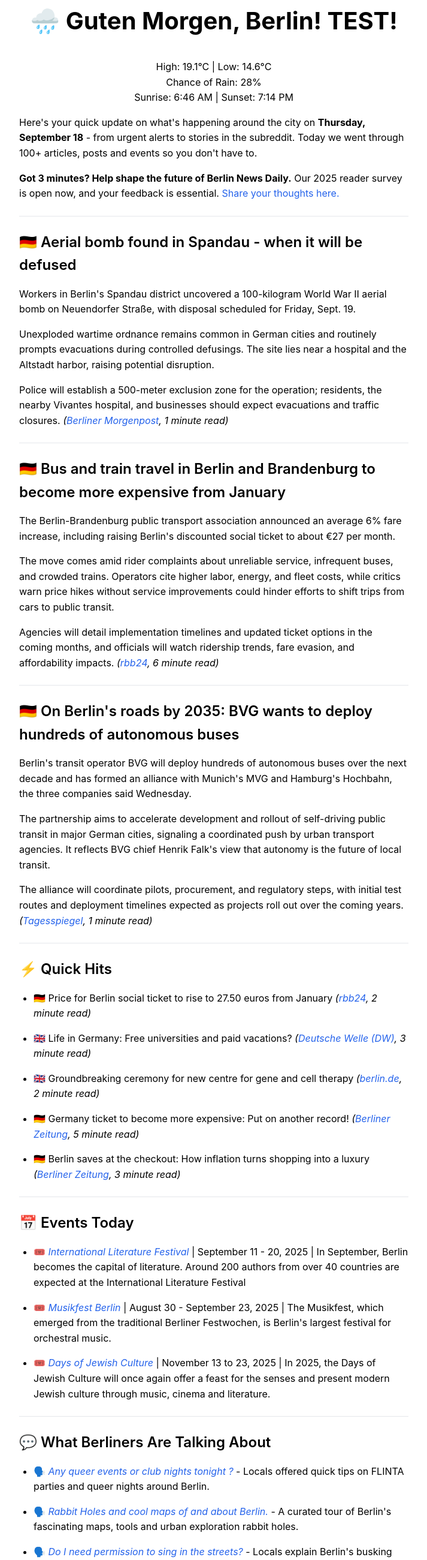
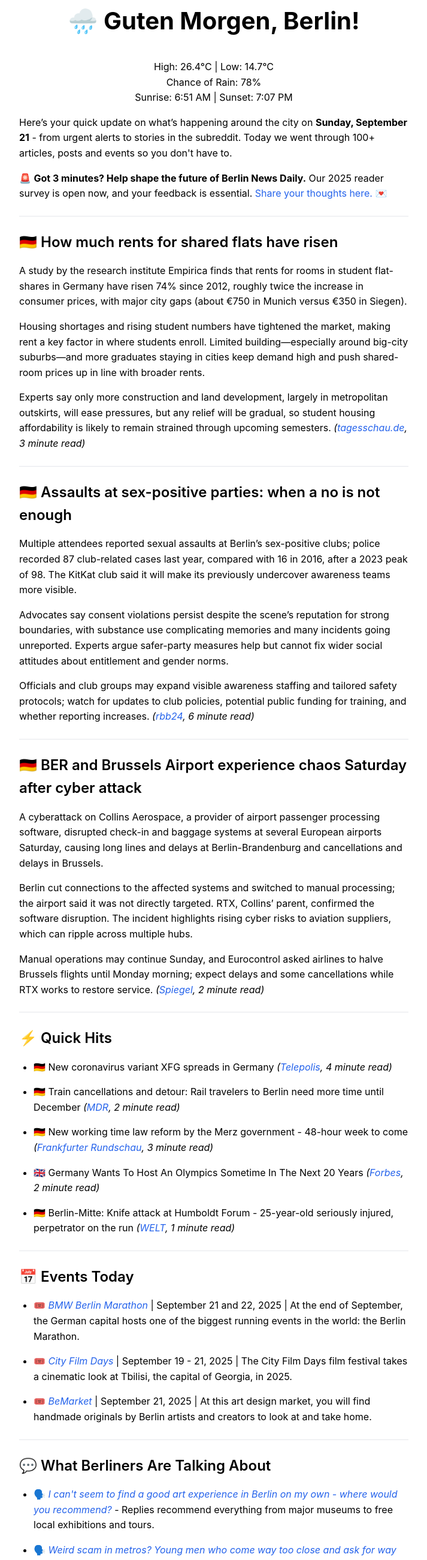
Before and after one commit to plamenpasliev/berlindaily-newsletter-archive, a plain HTML site: page archive/student-rents-surge-club-assaults-rise-airports-disrupted-by-cyberattack.html in a window 1280 px wide. Shown: the part 199-2800 px from the top of the page at 60% size, without its empty margins (283-996 px from the left). Drawn offline with Linux system fonts and the light colour scheme.

Commit message:
updated pages

```diff
--- a/archive/student-rents-surge-club-assaults-rise-airports-disrupted-by-cyberattack.html
+++ b/archive/student-rents-surge-club-assaults-rise-airports-disrupted-by-cyberattack.html
@@ -89,62 +89,82 @@
 <body>
     <div class="container">
      <div class="text-center">
-<a href="https://berlindaily.org/">
-                <img src="assets/berlin-news-daily-logo.png" alt="Berlin News Daily Logo" class="logo">
+<a href="/">
+                <img src="/berlin-news-daily-logo.png" alt="Berlin News Daily Logo" class="logo">
             </a>
-            <h1 id="🌧️-guten-morgen-berlin">🌧️ Guten Morgen, Berlin! TEST! </h1>
-            <p>High: 19.1°C | Low: 14.6°C<br>Chance of Rain: 28%<br>Sunrise: 6:46 AM | Sunset: 7:14 PM</p>
 </div>
 
-        <p>Here's your quick update on what's happening around the city on <strong>Thursday, September 18</strong> - from urgent alerts to stories in the subreddit. Today we went through 100+ articles, posts and events so you don't have to. </p>
-        <p><strong>Got 3 minutes? Help shape the future of Berlin News Daily.</strong> Our 2025 reader survey is open now, and your feedback is essential. <a href="https://form.jotform.com/252590601314348">Share your thoughts here.</a></p>
+     <div align="center">
+
+<h1 id="🌧️-guten-morgen-berlin">🌧️ Guten Morgen, Berlin!</h1>
+<p>High: 26.4°C | Low: 14.7°C<br>Chance of Rain: 78%<br>Sunrise: 6:51 AM | Sunset: 7:07 PM</p>
+</div>
+
+<p>Here’s your quick update on what’s happening around the city on <strong>Sunday, September 21</strong> - from urgent alerts to stories in the subreddit. Today we went through 100+ articles, posts and events so you don&#39;t have to. </p>
+<p>🚨 <strong>Got 3 minutes? Help shape the future of Berlin News Daily.</strong> Our 2025 reader survey is open now, and your feedback is essential. <a href="https://form.jotform.com/252590601314348">Share your thoughts here.</a> 💌</p>
 <hr>
-        <h2 id="🇩🇪-aerial-bomb-found-in-spandau---when-it-will-be-defused">🇩🇪 Aerial bomb found in Spandau - when it will be defused</h2>
-        <p>Workers in Berlin's Spandau district uncovered a 100-kilogram World War II aerial bomb on Neuendorfer Straße, with disposal scheduled for Friday, Sept. 19.</p>
-        <p>Unexploded wartime ordnance remains common in German cities and routinely prompts evacuations during controlled defusings. The site lies near a hospital and the Altstadt harbor, raising potential disruption.</p>
-        <p>Police will establish a 500-meter exclusion zone for the operation; residents, the nearby Vivantes hospital, and businesses should expect evacuations and traffic closures. <em>(<a href="https://www.morgenpost.de/bezirke/spandau/article410021032/fliegerbombe-in-spandau-gefunden-wann-sie-entschaerft-wird.html">Berliner Morgenpost</a>, 1 minute read)</em> </p>
+<h2 id="🇩🇪-how-much-rents-for-shared-flats-have-risen">🇩🇪 How much rents for shared flats have risen</h2>
+<p> A study by the research institute Empirica finds that rents for rooms in student flat-shares in Germany have risen 74% since 2012, roughly twice the increase in consumer prices, with major city gaps (about €750 in Munich versus €350 in Siegen).</p>
+<p>Housing shortages and rising student numbers have tightened the market, making rent a key factor in where students enroll. Limited building—especially around big-city suburbs—and more graduates staying in cities keep demand high and push shared-room prices up in line with broader rents.</p>
+<p>Experts say only more construction and land development, largely in metropolitan outskirts, will ease pressures, but any relief will be gradual, so student housing affordability is likely to remain strained through upcoming semesters. <em>(<a href="https://www.tagesschau.de/wirtschaft/verbraucher/wg-zimmer-teurer-als-inflation-100.html">tagesschau.de</a>, 3 minute read)</em></p>
 <hr>
-        <h2 id="🇩🇪-bus-and-train-travel-in-berlin-and-brandenburg-to-become-more-expensive-from-january">🇩🇪 Bus and train travel in Berlin and Brandenburg to become more expensive from January</h2>
-        <p>The Berlin-Brandenburg public transport association announced an average 6% fare increase, including raising Berlin's discounted social ticket to about €27 per month.</p>
-        <p>The move comes amid rider complaints about unreliable service, infrequent buses, and crowded trains. Operators cite higher labor, energy, and fleet costs, while critics warn price hikes without service improvements could hinder efforts to shift trips from cars to public transit.</p>
-        <p>Agencies will detail implementation timelines and updated ticket options in the coming months, and officials will watch ridership trends, fare evasion, and affordability impacts. <em>(<a href="https://www.rbb24.de/panorama/beitrag/2025/09/berlin-brandenburg-vbb-hoehere-preise-bus-bahn-oepnv.html">rbb24</a>, 6 minute read)</em> </p>
+<h2 id="🇩🇪-assaults-at-sex-positive-parties-when-a-no-is-not-enough">🇩🇪 Assaults at sex-positive parties: when a no is not enough</h2>
+<p> Multiple attendees reported sexual assaults at Berlin’s sex-positive clubs; police recorded 87 club-related cases last year, compared with 16 in 2016, after a 2023 peak of 98. The KitKat club said it will make its previously undercover awareness teams more visible.</p>
+<p>Advocates say consent violations persist despite the scene’s reputation for strong boundaries, with substance use complicating memories and many incidents going unreported. Experts argue safer-party measures help but cannot fix wider social attitudes about entitlement and gender norms.</p>
+<p>Officials and club groups may expand visible awareness staffing and tailored safety protocols; watch for updates to club policies, potential public funding for training, and whether reporting increases. <em>(<a href="https://www.rbb24.de/panorama/beitrag/2025/09/berlin-sexpositive-partys-clubs-uebergriffe-gewalt.html">rbb24</a>, 6 minute read)</em></p>
 <hr>
-        <h2 id="🇩🇪-on-berlins-roads-by-2035-bvg-wants-to-deploy-hundreds-of-autonomous-buses">🇩🇪 On Berlin's roads by 2035: BVG wants to deploy hundreds of autonomous buses</h2>
-        <p>Berlin's transit operator BVG will deploy hundreds of autonomous buses over the next decade and has formed an alliance with Munich's MVG and Hamburg's Hochbahn, the three companies said Wednesday.</p>
-        <p>The partnership aims to accelerate development and rollout of self-driving public transit in major German cities, signaling a coordinated push by urban transport agencies. It reflects BVG chief Henrik Falk's view that autonomy is the future of local transit.</p>
-        <p>The alliance will coordinate pilots, procurement, and regulatory steps, with initial test routes and deployment timelines expected as projects roll out over the coming years. <em>(<a href="https://www.tagesspiegel.de/berlin/bis-2035-auf-berlins-strassen-bvg-will-hunderte-autonome-busse-einsetzen-14344583.html">Tagesspiegel</a>, 1 minute read)</em> </p>
+<h2 id="🇩🇪-ber-and-brussels-airport-experience-chaos-saturday-after-cyber-attack">🇩🇪 BER and Brussels Airport experience chaos Saturday after cyber attack</h2>
+<p> A cyberattack on Collins Aerospace, a provider of airport passenger processing software, disrupted check-in and baggage systems at several European airports Saturday, causing long lines and delays at Berlin-Brandenburg and cancellations and delays in Brussels.</p>
+<p>Berlin cut connections to the affected systems and switched to manual processing; the airport said it was not directly targeted. RTX, Collins’ parent, confirmed the software disruption. The incident highlights rising cyber risks to aviation suppliers, which can ripple across multiple hubs.</p>
+<p>Manual operations may continue Sunday, and Eurocontrol asked airlines to halve Brussels flights until Monday morning; expect delays and some cancellations while RTX works to restore service. <em>(<a href="https://www.spiegel.de/netzwelt/ber-und-bruessel-airport-erleben-chaos-samstag-nach-cyberangriff-a-c3c1da38-2e13-49e5-b215-707ee64925ee">Spiegel</a>, 2 minute read)</em></p>
 <hr>
 <h2 id="⚡-quick-hits">⚡ Quick Hits</h2>
 <ul>
-            <li><p>🇩🇪 Price for Berlin social ticket to rise to 27.50 euros from January <em>(<a href="https://www.rbb24.de/politik/beitrag/2025/09/berlin-sozialticket-teurer-sozialverwaltung.html">rbb24</a>, 2 minute read)</em> </p></li>
-            <li><p>🇬🇧 Life in Germany: Free universities and paid vacations? <em>(<a href="https://www.dw.com/en/life-in-germany-free-universities-health-insurance-and-paid-vacations/a-73295857">Deutsche Welle (DW)</a>, 3 minute read)</em> </p></li>
-            <li><p>🇬🇧 Groundbreaking ceremony for new centre for gene and cell therapy <em>(<a href="https://www.berlin.de/en/news/9904981-5559700-groundbreaking-ceremony-for-new-centre-f.en.html">berlin.de</a>, 2 minute read)</em> </p></li>
-            <li><p>🇩🇪 Germany ticket to become more expensive: Put on another record! <em>(<a href="https://www.berliner-zeitung.de/mensch-metropole/deutschlandticket-soll-teurer-werden-legt-doch-mal-eine-andere-platte-auf-li.2357382">Berliner Zeitung</a>, 5 minute read)</em> </p></li>
-            <li><p>🇩🇪 Berlin saves at the checkout: How inflation turns shopping into a luxury <em>(<a href="https://www.berliner-zeitung.de/mensch-metropole/rentnerin-erika-aus-lichterfelde-li.2357137">Berliner Zeitung</a>, 3 minute read)</em></p></li>
+<li><p>🇩🇪 New coronavirus variant XFG spreads in Germany <em>(<a href="https://www.telepolis.de/features/Neue-Corona-Variante-XFG-breitet-sich-in-Deutschland-aus-10652851.html">Telepolis</a>, 4 minute read)</em></p>
+</li>
+<li><p>🇩🇪 Train cancellations and detour: Rail travelers to Berlin need more time until December <em>(<a href="https://www.mdr.de/nachrichten/sachsen-anhalt/dessau/sperrung-anhalter-bahn-berlin-umleitungen-schienenersatzverkehr-102.html">MDR</a>, 2 minute read)</em></p>
+</li>
+<li><p>🇩🇪 New working time law reform by the Merz government - 48-hour week to come <em>(<a href="https://www.fr.de/verbraucher/merz-regierung-bedeutet-12-stunden-schichten-koennten-kommen-was-die-neue-arbeitszeitgesetz-reform-der-93937944.html">Frankfurter Rundschau</a>, 3 minute read)</em></p>
+</li>
+<li><p>🇬🇧 Germany Wants To Host An Olympics Sometime In The Next 20 Years <em>(<a href="https://www.forbes.com/sites/blythelawrence/2025/09/20/germany-wants-to-host-an-olympics-sometime-in-the-next-20-years/">Forbes</a>, 2 minute read)</em></p>
+</li>
+<li><p>🇩🇪 Berlin-Mitte: Knife attack at Humboldt Forum - 25-year-old seriously injured, perpetrator on the run <em>(<a href="https://www.welt.de/vermischtes/article68ce8c013e2cff253ce4b28b/berlin-mitte-messerangriff-am-humboldt-forum-25-jaehriger-schwer-verletzt-taeter-fluechtig.html">WELT</a>, 1 minute read)</em></p>
+</li>
 </ul>
 <hr>
 <h2 id="📅-events-today">📅 Events Today</h2>
 <ul>
-            <li><p>🎟️ <a href="https://www.berlin.de/en/events/2844462-2842498-international-literature-festival-berlin.en.html"><em>International Literature Festival</em></a> | September 11 - 20, 2025 | In September, Berlin becomes the capital of literature. Around 200 authors from over 40 countries are expected at the International Literature Festival&nbsp;</p></li>
-            <li><p>🎟️ <a href="https://www.berlin.de/en/events/2097261-2842498-musikfest-berlin-music-festival-berlin.en.html"><em>Musikfest Berlin</em></a> | August 30 - September 23, 2025 | The Musikfest, which emerged from the traditional Berliner Festwochen, is Berlin's largest festival for orchestral music.&nbsp;</p></li>
-            <li><p>🎟️ <a href="https://www.berlin.de/en/events/2097190-2842498-days-of-jewish-culture.en.html"><em>Days of Jewish Culture</em></a> | November 13 to 23, 2025 | In 2025, the Days of Jewish Culture will once again offer a feast for the senses and present modern Jewish culture through music, cinema and literature.&nbsp;</p></li>
+<li><p>🎟️ <a href="https://www.berlin.de/en/events/62716-2842498-berlin-marathon.en.html"><em>BMW Berlin Marathon</em></a> | September 21 and 22, 2025 | At the end of September, the German capital hosts one of the biggest running events in the world: the Berlin Marathon.&nbsp;</p>
+</li>
+<li><p>🎟️ <a href="https://www.berlin.de/en/events/film-festivals/9760600-7812887-city-film-days.en.html"><em>City Film Days</em></a> | September 19 - 21, 2025 | The City Film Days film festival takes a cinematic look at Tbilisi, the capital of Georgia, in 2025.&nbsp;</p>
+</li>
+<li><p>🎟️ <a href="https://www.berlin.de/en/shopping/markets/design-markets/7355036-7981482-bemarket.en.html"><em>BeMarket</em></a> | September 21, 2025 | At this art design market, you will find handmade originals by Berlin artists and creators to look at and take home.&nbsp;</p>
+</li>
 </ul>
 <hr>
 <h2 id="💬-what-berliners-are-talking-about">💬 What Berliners Are Talking About</h2>
 <ul>
-            <li><p>🗣️ <a href="https://www.reddit.com/r/berlinsocialclub/comments/1njousd/any_queer_events_or_club_nights_tonight/"><em>Any queer events or club nights tonight ?</em></a> - Locals offered quick tips on FLINTA parties and queer nights around Berlin.</p></li>
-            <li><p>🗣️ <a href="https://www.reddit.com/r/berlin/comments/1njggra/rabbit_holes_und_coole_karten_von_und_über_berlin/"><em>Rabbit Holes and cool maps of and about Berlin.</em></a> - A curated tour of Berlin's fascinating maps, tools and urban exploration rabbit holes.</p></li>
-            <li><p>🗣️ <a href="https://www.reddit.com/r/berlinsocialclub/comments/1nj9n7u/do_i_need_permission_to_sing_in_the_streets/"><em>Do I need permission to sing in the streets?</em></a> - Locals explain Berlin's busking rules and encourage trying street singing.</p></li>
+<li><p>🗣️ <a href="https://www.reddit.com/r/berlin/comments/1nltuk6/i_cant_seem_to_find_a_good_art_experience_in/"><em>I can&#39;t seem to find a good art experience in Berlin on my own - where would you recommend?</em></a> - Replies recommend everything from major museums to free local exhibitions and tours.</p>
+</li>
+<li><p>🗣️ <a href="https://www.reddit.com/r/berlinsocialclub/comments/1nm4gkn/weird_scam_in_metros_young_men_who_come_way_too/"><em>Weird scam in metros? Young men who come way too close and ask for way then won’t leave alone</em></a> - Women reporting repeated metro approaches that feel like distracting harassment or snatch theft.</p>
+</li>
+<li><p>🗣️ <a href="https://www.reddit.com/r/berlinsocialclub/comments/1nlt9va/whats_the_best_pages_for_getting_know_about/"><em>What&#39;s the best pages for getting know about Berlin events?</em></a> - Newcomer asks for go-to event pages; replies list apps, sites and filtering tips.</p>
+</li>
 </ul>
 <hr>
-        <p>🐇 <strong>Fun Fact:</strong> During the Cold War, the no-man's-land around the Berlin Wall became a haven for wildlife – even <strong>wild rabbits</strong> thrived in the Death Strip. An estimated thousands of bunnies lived between the Wall's fences, a story so famous it inspired an Oscar-nominated documentary "Rabbit à la Berlin".</p>
+<p>🎬 <strong>Fun Fact:</strong> Berlin hosts about <strong>50 film festivals</strong> every year, and it has <strong>99 cinema halls</strong> – the most of any single city in Germany (including the famous Berlinale film festival).</p>
 <hr>
-        <h3 id="👋-thats-a-wrap-thanks-for-reading-berlin-news-daily">👋 That's a wrap! Thanks for reading Berlin News Daily!</h3>
-        <p>👉 Subscribe for free to get tomorrow's news in your inbox.<br>💌 Know someone who'd love this? Forward it and help us grow!</p>
+<h3 id="👋-thats-a-wrap-thanks-for-reading-berlin-news-daily">👋 That&#39;s a wrap! Thanks for reading Berlin News Daily!</h3>
+<p>👉 Subscribe for free to get tomorrow’s news in your inbox.<br>💌 Know someone who’d love this? Forward it and help us grow!</p>
 <p>Got feedback or an event for us to feature? Reply to this email or message: <a href="mailto:news@berlindaily.org">news@berlindaily.org</a></p>
+
       <br>
       <br>
+
+<div class="text-center">
 <script async data-uid="7cfab03e55" src="https://berlindaily.kit.com/7cfab03e55/index.js"></script>
+</div>
+
     </div>
 </body>
 </html>
```
Also changed, not shown: index.html (+52 -32 lines). Lines whose indentation alone changed are shown as unchanged.
